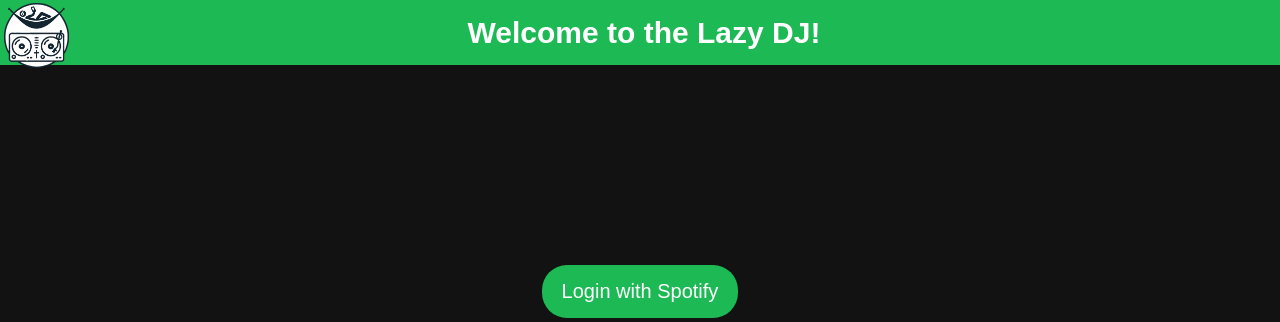
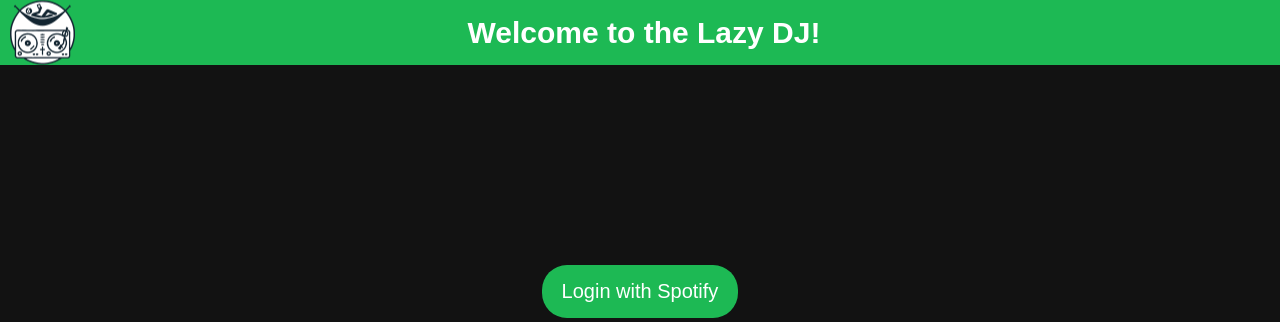
Before and after one commit to jlevangi/LazyDJ, a Flask app: page / in a window 1280 px wide. Shown: the top 322 px of the page. Run offline with Flask 2, Linux system fonts and the light colour scheme.

Commit message:
center icon

```diff
--- a/static/style.css
+++ b/static/style.css
@@ -43,19 +43,6 @@ a:hover, button:hover {
     padding-top: 25vh;
 }
 
-.icon-container {
-    width: 65px;
-    height: 65px;
-    position: absolute;
-    left: 4px;
-    top: 3px;
-}
-
-.icon-container img {
-    width: 100%;
-    height: 100%;
-    object-fit: contain;
-}
 .header-container {
     background-color: #1DB954;
     color: white;
@@ -65,16 +52,16 @@ a:hover, button:hover {
     top: 0;
     z-index: 1000;
     display: flex;
-    justify-content: space-between;
+    justify-content: center;
     align-items: center;
 }
 
 .header-container.admin-mode {
-    background-color: #282828; /* Darker background for admin mode */
+    background-color: #282828;
 }
 
 .header-container.admin-mode h1 a {
-    color: red; /* Red text for admin mode */
+    color: red;
 }
 
 h1 {
@@ -85,6 +72,22 @@ h1 {
     flex-grow: 1;
     text-align: center;
 }
+
+.icon-container {
+    width: 65px;
+    height: 65px;
+    position: absolute;
+    left: 10px; /* Adjusted from 4px to 10px for better spacing */
+    top: 50%;
+    transform: translateY(-50%);
+}
+
+.icon-container img {
+    width: 100%;
+    height: 100%;
+    object-fit: contain;
+}
+
 
 .header-link {
     background-color: transparent;
```
